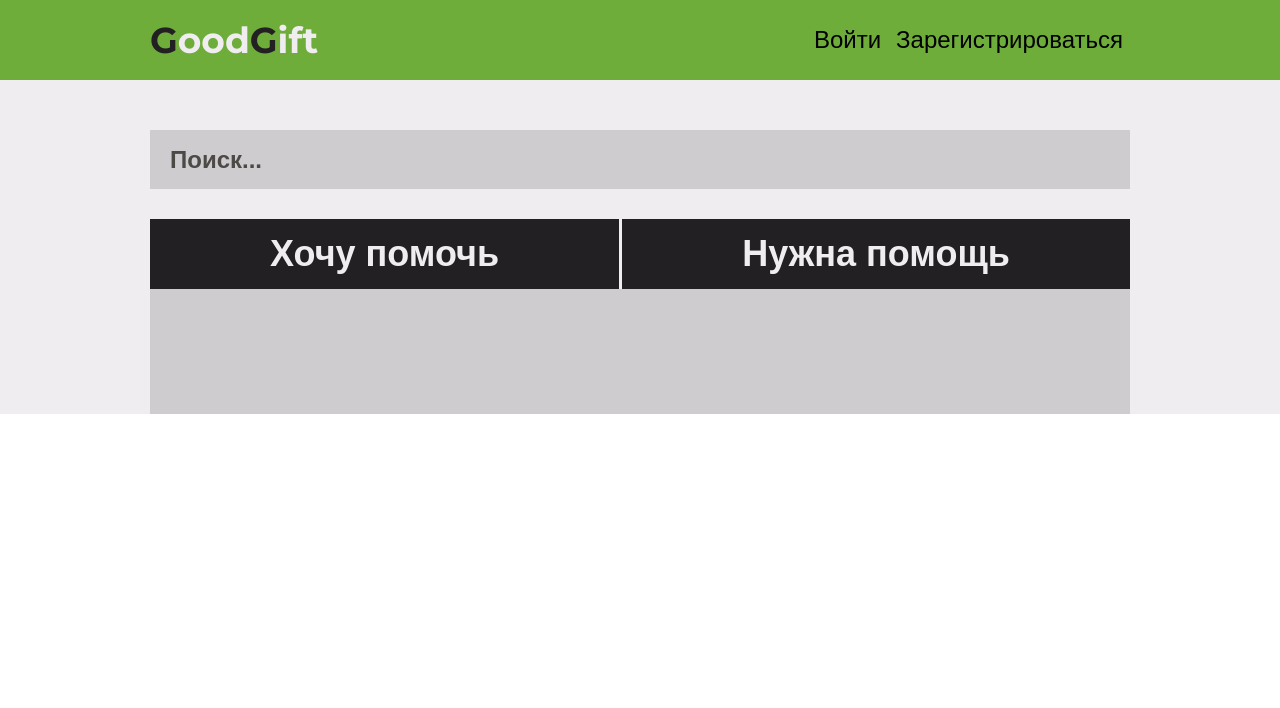
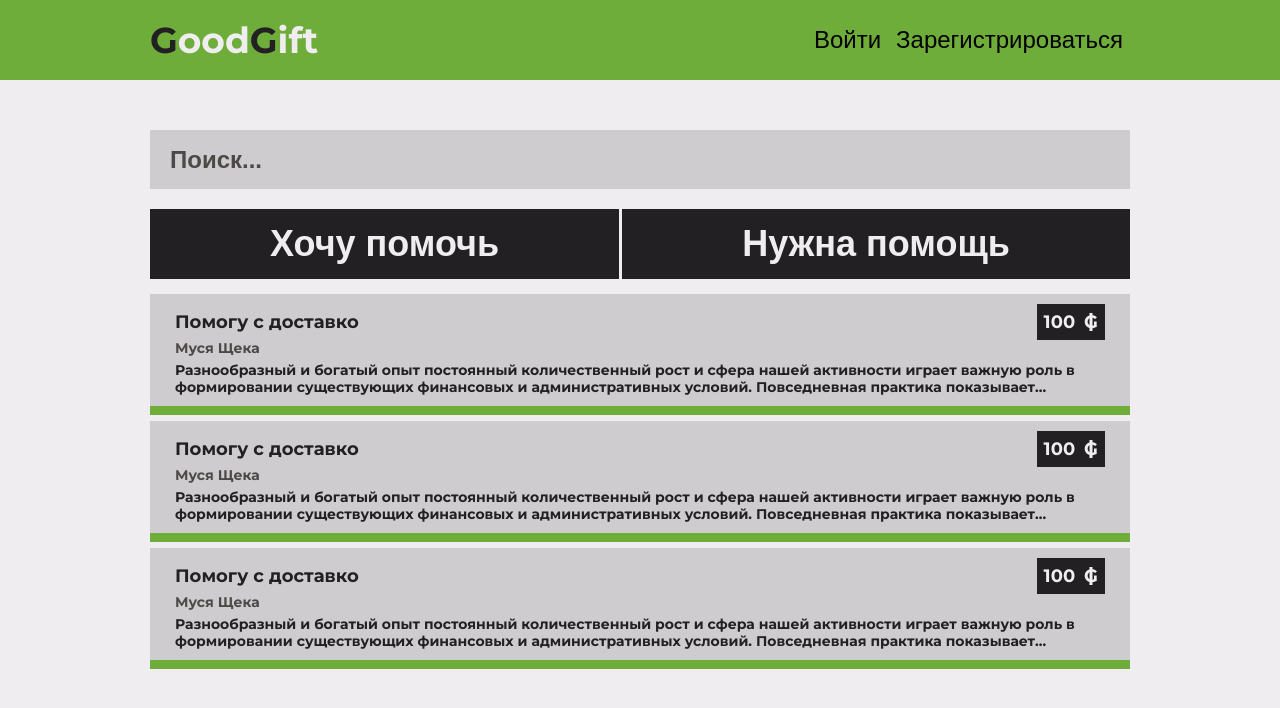
Before and after one commit to furtiman/goodgift-front, a React (Create React App) app: page / in a window 1280 px wide. Shown: the top 708 px of the page. Built offline with nearby package versions, Linux system fonts and the light colour scheme.

Commit message:
finish Note

```diff
--- a/src/components/Note/Note.jsx
+++ b/src/components/Note/Note.jsx
@@ -1,24 +1,76 @@
 import React from "react";
 import styled from "styled-components";
+import { Balance } from "components/Balance";
 
 const Wrap = styled.div`
     width: 100%;
-    height: 125px;
+    max-height: 125px;
+    height: 100%;
 
     display: flex;
     flex-direction: column;
 
-    background: #CECCCE;
+    background: var(--light-gray);
     transition: .3s;
+    border-bottom: 9px solid var(--green);
 
-    padding: 25px;
+    padding: 10px 25px;
+    margin-bottom: 6px;
+`;
+const TopWrap = styled.div`
+    width:100%;
+
+    display: flex;
+    justify-content: space-between;
+    align-items: center;
+
+`
+// const Flex = styled.div`
+//     display: flex;
+// `
+const Title = styled.h2`
+    font-weight: bold;
+    font-size: 18px;
+    line-height: 22px;
+    color: var(--black);
+
+    margin: 0 30px 0 0;
+`;
+// const Hashtag = styled.span`
+//     font-weight: bold;
+//     font-size: 18px;
+//     line-height: 22px;
+
+//     color: var(--white);
+// `;
+const Author = styled.span`
+    font-weight: bold;
+    font-size: 14px;
+    line-height: 17px;
+    color: var(--gray);
+    margin-bottom: 5px;
+`;
+const Text = styled.span`
+    font-weight: bold;
+    font-size: 14px;
+    line-height: 17px;
+    color: var(--black);
 `;
 
 export const Note = (props) => {
 
+    const {title, author, price, text} = props;
+
     return (
         <Wrap>
-
+            <TopWrap>
+                <Title>{title}</Title>
+                <Balance value={price}/>
+            </TopWrap>
+            <Author>{author}</Author>
+            <Text>
+                {text}
+            </Text>
         </Wrap>
     );
 };
--- a/src/components/Page/Page.js
+++ b/src/components/Page/Page.js
@@ -3,6 +3,8 @@ import styled from 'styled-components';
 import { Container } from 'components/Container';
 
 const Background = styled.div`
+    min-height: calc(100vh - 80px);
+
     background-color: var(--white);
 
     padding-top: 50px;
--- a/src/pages/Home/Home.js
+++ b/src/pages/Home/Home.js
@@ -9,14 +9,23 @@ import { Button } from 'components/Button';
 const HomeInput = styled(Input)`
     width: 100%;
     box-sizing: border-box;
+    margin-bottom: 20px;
 `
 const RadioWrap = styled.div`
     width: 100%;
-    margin: 0;
 
     display: flex;
     justify-content: space-between;
+
+    margin-bottom: 15px;
 `
+const Radio = styled.input`
+    display: none;
+`
+const RadioButton = styled(Button)`
+    margin: 0;
+`
+
 
 export const Home = props => {
 
@@ -24,10 +33,29 @@ export const Home = props => {
         <Page>
             <HomeInput type="text" placeholder="Поиск..." />
                 <RadioWrap>
-                    <Button>Хочу помочь</Button>
-                    <Button>Нужна помощь</Button>
+                    <Radio type="radio" name="help" value="want"/>
+                    <RadioButton htmlFor="want">Хочу помочь</RadioButton>
+                    <Radio type="radio" name="help" value="need"/>
+                    <RadioButton htmlFor="need">Нужна помощь</RadioButton>
                 </RadioWrap>
-            <Note />
+            <Note
+                title="Помогу с доставко"
+                author="Муся Щека"
+                price="100"
+                text="Разнообразный и богатый опыт постоянный количественный рост и сфера нашей активности играет важную роль в формировании существующих финансовых и административных условий. Повседневная практика показывает..."
+                />
+            <Note
+                title="Помогу с доставко"
+                author="Муся Щека"
+                price="100"
+                text="Разнообразный и богатый опыт постоянный количественный рост и сфера нашей активности играет важную роль в формировании существующих финансовых и административных условий. Повседневная практика показывает..."
+                />
+            <Note
+                title="Помогу с доставко"
+                author="Муся Щека"
+                price="100"
+                text="Разнообразный и богатый опыт постоянный количественный рост и сфера нашей активности играет важную роль в формировании существующих финансовых и административных условий. Повседневная практика показывает..."
+                />
         </Page>
     );
 };
```
